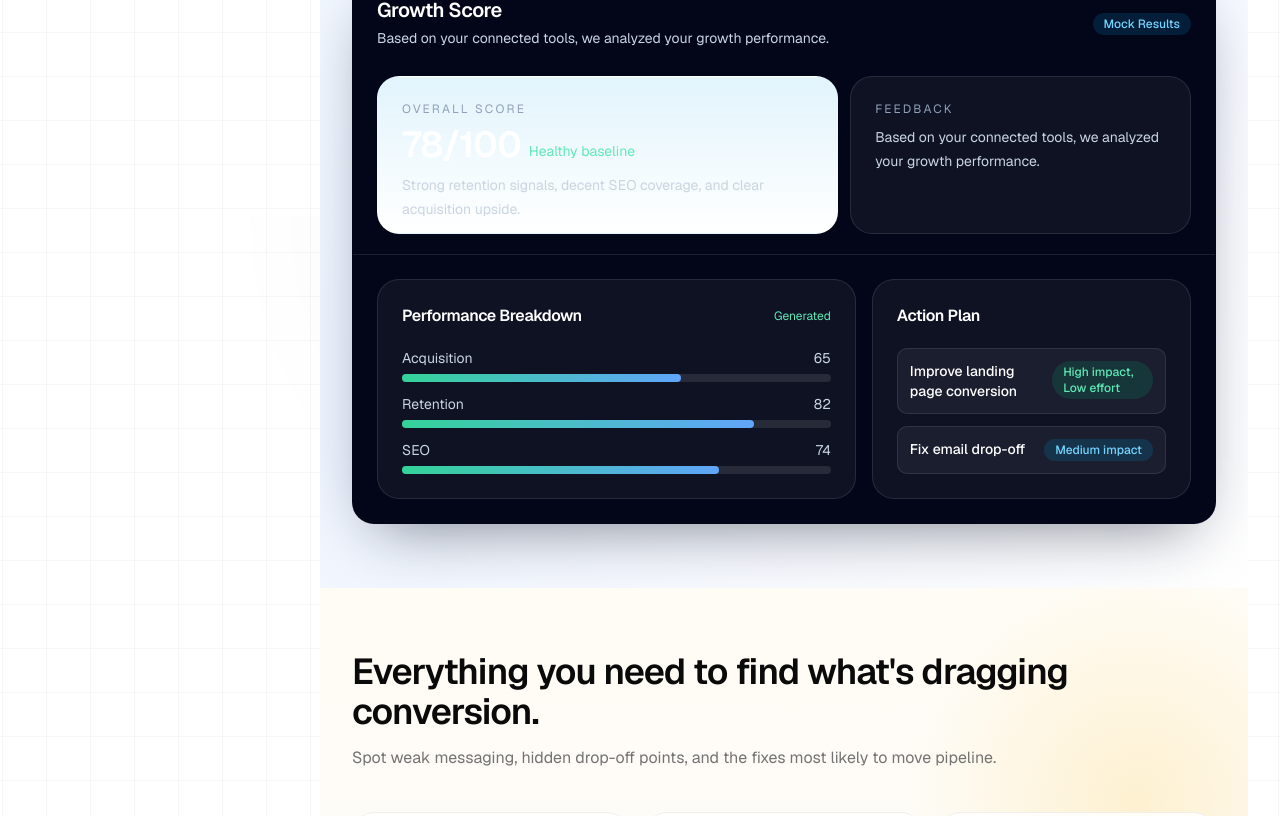
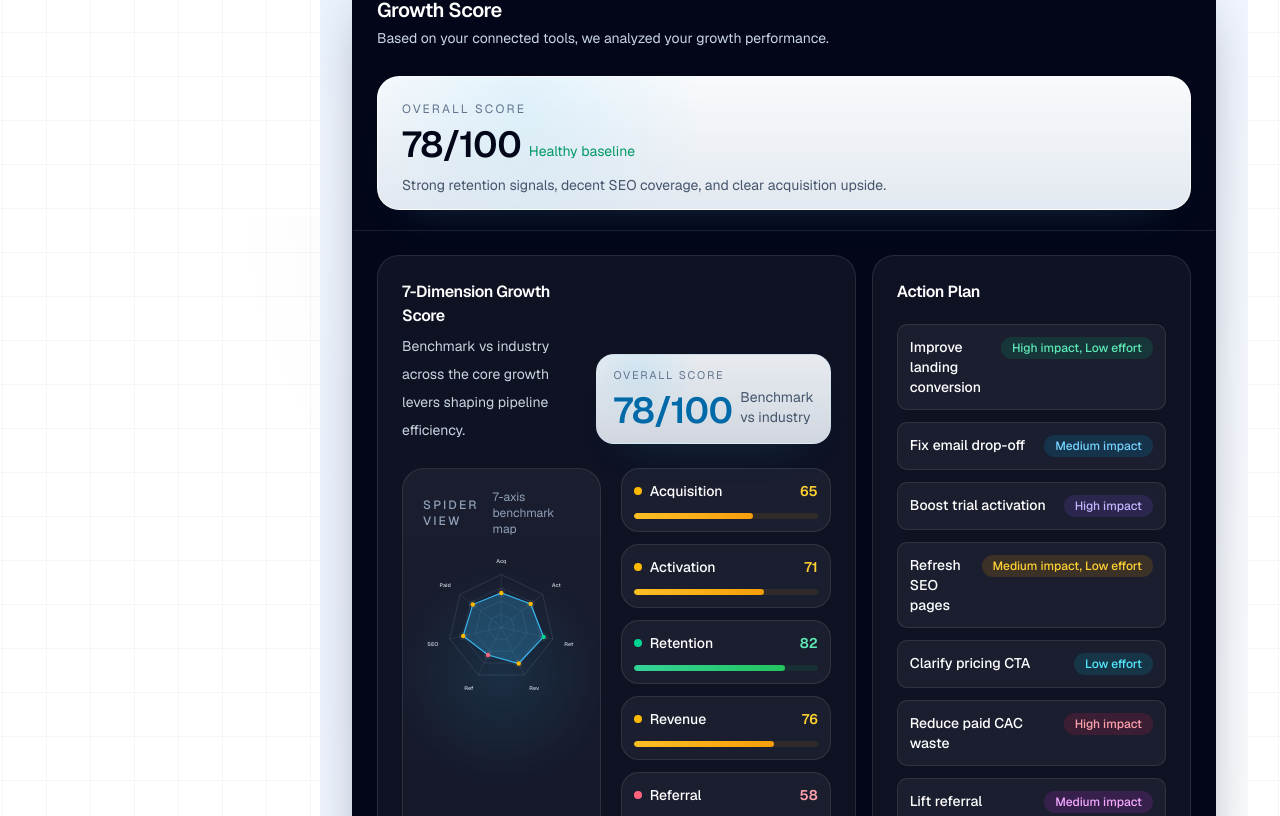
Before and after one commit to NareSakhoyan/growthpulse-ai, a Next.js app: page / in a window 1280 px wide. Shown: the part 584-1400 px from the top of the page. Built offline with nearby package versions, Linux system fonts and the light colour scheme.

Commit message:
add growth score spider chart and expand mock dashboard actions

```diff
--- /dev/null
+++ b/components/landing/growth-score-card.tsx
@@ -0,0 +1,168 @@
+import { Card, CardContent, CardDescription, CardHeader, CardTitle } from '@/components/ui/card';
+
+import { getScoreTone, ScoreItem } from '@/components/landing/score-item';
+
+const scoreItems = [
+  { label: 'Acquisition', shortLabel: 'Acq', score: 65 },
+  { label: 'Activation', shortLabel: 'Act', score: 71 },
+  { label: 'Retention', shortLabel: 'Ret', score: 82 },
+  { label: 'Revenue', shortLabel: 'Rev', score: 76 },
+  { label: 'Referral', shortLabel: 'Ref', score: 58 },
+  { label: 'SEO Health', shortLabel: 'SEO', score: 74 },
+  { label: 'Paid Media Efficiency', shortLabel: 'Paid', score: 69 },
+] as const;
+
+const RADAR_LEVELS = [0.25, 0.5, 0.75, 1];
+const RADAR_SIZE = 320;
+const RADAR_CENTER = RADAR_SIZE / 2;
+const RADAR_RADIUS = 108;
+
+function getRadarPoint(angle: number, radius: number): { x: number; y: number } {
+  return {
+    x: RADAR_CENTER + Math.cos(angle) * radius,
+    y: RADAR_CENTER + Math.sin(angle) * radius,
+  };
+}
+
+function toPointString(points: readonly { x: number; y: number }[]): string {
+  return points.map((point) => `${point.x},${point.y}`).join(' ');
+}
+
+export function GrowthScoreCard(): React.JSX.Element {
+  const axisAngles = scoreItems.map(
+    (_, index) => (Math.PI * 2 * index) / scoreItems.length - Math.PI / 2,
+  );
+
+  const gridPolygons = RADAR_LEVELS.map((level) =>
+    toPointString(axisAngles.map((angle) => getRadarPoint(angle, RADAR_RADIUS * level))),
+  );
+
+  const dataPolygon = toPointString(
+    scoreItems.map((item, index) =>
+      getRadarPoint(axisAngles[index], (RADAR_RADIUS * item.score) / 100),
+    ),
+  );
+
+  return (
+    <Card className='border-white/10 bg-white/5 text-white shadow-none'>
+      <CardHeader className='space-y-4'>
+        <div className='flex flex-col gap-4 lg:flex-row lg:items-end lg:justify-between'>
+          <div className='space-y-2'>
+            <div className='space-y-1'>
+              <CardTitle className='text-base'>7-Dimension Growth Score</CardTitle>
+              <CardDescription className='text-slate-300'>
+                Benchmark vs industry across the core growth levers shaping pipeline efficiency.
+              </CardDescription>
+            </div>
+          </div>
+          <div className='rounded-2xl border border-sky-200/25 bg-[radial-gradient(circle_at_18%_18%,rgba(125,211,252,0.2),transparent_28%),linear-gradient(180deg,rgba(241,245,249,0.96),rgba(226,232,240,0.92))] px-4 py-3 shadow-[0_22px_48px_-32px_rgba(56,189,248,0.26)]'>
+            <p className='text-[11px] tracking-[0.16em] text-slate-500 uppercase'>Overall Score</p>
+            <div className='mt-1 flex items-end gap-2'>
+              <p className='text-4xl font-semibold tracking-tight text-sky-700'>78/100</p>
+              <span className='pb-1 text-sm text-slate-600'>Benchmark vs industry</span>
+            </div>
+          </div>
+        </div>
+      </CardHeader>
+
+      <CardContent className='grid gap-5 lg:grid-cols-[1.05fr_0.95fr]'>
+        <div className='rounded-3xl border border-white/10 bg-[radial-gradient(circle_at_50%_40%,rgba(56,189,248,0.12),transparent_34%),linear-gradient(180deg,rgba(255,255,255,0.05),rgba(255,255,255,0.02))] p-4 sm:p-5'>
+          <div className='mb-3 flex items-center justify-between'>
+            <p className='text-xs font-medium tracking-[0.18em] text-slate-400 uppercase'>
+              Spider View
+            </p>
+            <p className='text-xs text-slate-400'>7-axis benchmark map</p>
+          </div>
+          <svg
+            viewBox={`0 0 ${RADAR_SIZE} ${RADAR_SIZE}`}
+            className='mx-auto block w-full max-w-[24rem]'
+            aria-label='7-dimension growth score spider chart'
+            role='img'
+          >
+            {gridPolygons.map((polygon, index) => (
+              <polygon
+                key={polygon}
+                points={polygon}
+                fill='none'
+                stroke='rgba(148,163,184,0.26)'
+                strokeWidth={index === gridPolygons.length - 1 ? 1.4 : 1.1}
+              />
+            ))}
+
+            {axisAngles.map((angle) => {
+              const point = getRadarPoint(angle, RADAR_RADIUS);
+
+              return (
+                <line
+                  key={angle}
+                  x1={RADAR_CENTER}
+                  y1={RADAR_CENTER}
+                  x2={point.x}
+                  y2={point.y}
+                  stroke='rgba(148,163,184,0.22)'
+                  strokeWidth='1.1'
+                />
+              );
+            })}
+
+            <polygon
+              points={dataPolygon}
+              fill='rgba(56,189,248,0.24)'
+              stroke='rgba(56,189,248,0.95)'
+              strokeWidth='2.4'
+            />
+
+            {scoreItems.map((item, index) => {
+              const point = getRadarPoint(axisAngles[index], (RADAR_RADIUS * item.score) / 100);
+              const labelPoint = getRadarPoint(axisAngles[index], RADAR_RADIUS + 24);
+              const tone = getScoreTone(item.score);
+
+              return (
+                <g key={item.label}>
+                  <circle cx={point.x} cy={point.y} r='4.5' className={tone.dotClassName} />
+                  <circle
+                    cx={point.x}
+                    cy={point.y}
+                    r='7.5'
+                    fill='none'
+                    stroke='rgba(255,255,255,0.18)'
+                    strokeWidth='1'
+                  />
+                  <text
+                    x={labelPoint.x}
+                    y={labelPoint.y}
+                    fill='rgba(203,213,225,0.9)'
+                    fontSize='11'
+                    fontWeight='600'
+                    textAnchor={
+                      Math.abs(labelPoint.x - RADAR_CENTER) < 16
+                        ? 'middle'
+                        : labelPoint.x > RADAR_CENTER
+                          ? 'start'
+                          : 'end'
+                    }
+                    dominantBaseline={
+                      Math.abs(labelPoint.y - RADAR_CENTER) < 16
+                        ? 'middle'
+                        : labelPoint.y > RADAR_CENTER
+                          ? 'hanging'
+                          : 'auto'
+                    }
+                  >
+                    {item.shortLabel}
+                  </text>
+                </g>
+              );
+            })}
+          </svg>
+        </div>
+
+        <div className='space-y-3'>
+          {scoreItems.map((item) => (
+            <ScoreItem key={item.label} label={item.label} score={item.score} />
+          ))}
+        </div>
+      </CardContent>
+    </Card>
+  );
+}
--- a/components/landing/overview-dashboard-preview.tsx
+++ b/components/landing/overview-dashboard-preview.tsx
@@ -1,15 +1,10 @@
+import { GrowthScoreCard } from '@/components/landing/growth-score-card';
 import { Badge } from '@/components/ui/badge';
 import { Card, CardContent, CardDescription, CardHeader, CardTitle } from '@/components/ui/card';
 
-const metrics = [
-  { label: 'Acquisition', value: 65, width: '65%' },
-  { label: 'Retention', value: 82, width: '82%' },
-  { label: 'SEO', value: 74, width: '74%' },
-] as const;
-
 const actionPlan = [
   {
-    title: 'Improve landing page conversion',
+    title: 'Improve landing conversion',
     meta: 'High impact, Low effort',
     accentClassName: 'bg-emerald-500/15 text-emerald-300',
   },
@@ -17,6 +12,31 @@ const actionPlan = [
     title: 'Fix email drop-off',
     meta: 'Medium impact',
     accentClassName: 'bg-sky-500/15 text-sky-300',
+  },
+  {
+    title: 'Boost trial activation',
+    meta: 'High impact',
+    accentClassName: 'bg-violet-500/15 text-violet-300',
+  },
+  {
+    title: 'Refresh SEO pages',
+    meta: 'Medium impact, Low effort',
+    accentClassName: 'bg-amber-500/15 text-amber-300',
+  },
+  {
+    title: 'Clarify pricing CTA',
+    meta: 'Low effort',
+    accentClassName: 'bg-cyan-500/15 text-cyan-300',
+  },
+  {
+    title: 'Reduce paid CAC waste',
+    meta: 'High impact',
+    accentClassName: 'bg-rose-500/15 text-rose-300',
+  },
+  {
+    title: 'Lift referral prompts',
+    meta: 'Medium impact',
+    accentClassName: 'bg-fuchsia-500/15 text-fuchsia-300',
   },
 ] as const;
 
@@ -34,27 +54,18 @@ export function OverviewDashboardPreview(): React.JSX.Element {
               Based on your connected tools, we analyzed your growth performance.
             </CardDescription>
           </div>
-          <Badge className='border-transparent bg-sky-500/15 text-sky-300'>Mock Results</Badge>
         </div>
 
-        <div className='grid gap-3 lg:grid-cols-[1.15fr_0.85fr]'>
-          <Card className='border-white/10 bg-[linear-gradient(180deg,rgba(14,165,233,0.12),rgba(255,255,255,0.04))] text-white shadow-none'>
+        <div>
+          <Card className='border-white/80 bg-[radial-gradient(circle_at_18%_20%,rgba(125,211,252,0.18),transparent_26%),linear-gradient(180deg,rgba(248,250,252,0.98),rgba(226,232,240,0.96))] text-slate-950 shadow-[0_22px_48px_-34px_rgba(125,211,252,0.28)]'>
             <CardHeader className='gap-2 pb-3'>
-              <p className='text-xs uppercase tracking-[0.18em] text-slate-400'>Overall Score</p>
+              <p className='text-xs uppercase tracking-[0.18em] text-slate-500'>Overall Score</p>
               <div className='flex items-end gap-2'>
-                <p className='text-4xl font-semibold tracking-tight'>78/100</p>
-                <span className='pb-1 text-sm text-emerald-300'>Healthy baseline</span>
+                <p className='text-4xl font-semibold tracking-tight text-slate-950'>78/100</p>
+                <span className='pb-1 text-sm text-emerald-600'>Healthy baseline</span>
               </div>
-              <p className='text-sm leading-6 text-slate-300'>
+              <p className='text-sm leading-6 text-slate-600'>
                 Strong retention signals, decent SEO coverage, and clear acquisition upside.
-              </p>
-            </CardHeader>
-          </Card>
-          <Card className='border-white/10 bg-white/5 text-white shadow-none'>
-            <CardHeader className='gap-2 pb-3'>
-              <p className='text-xs uppercase tracking-[0.18em] text-slate-400'>Feedback</p>
-              <p className='text-sm leading-6 text-slate-300'>
-                Based on your connected tools, we analyzed your growth performance.
               </p>
             </CardHeader>
           </Card>
@@ -62,30 +73,7 @@ export function OverviewDashboardPreview(): React.JSX.Element {
       </CardHeader>
 
       <CardContent className='grid gap-4 p-5 sm:p-6 lg:grid-cols-[1.2fr_0.8fr]'>
-        <Card className='border-white/10 bg-white/5 text-white shadow-none'>
-          <CardHeader className='space-y-3'>
-            <div className='flex items-center justify-between'>
-              <CardTitle className='text-base'>Performance Breakdown</CardTitle>
-              <span className='text-xs text-emerald-300'>Generated</span>
-            </div>
-            <div className='space-y-3'>
-              {metrics.map((item) => (
-                <div key={item.label} className='space-y-1.5'>
-                  <div className='flex items-center justify-between text-sm text-slate-300'>
-                    <span>{item.label}</span>
-                    <span>{item.value}</span>
-                  </div>
-                  <div className='h-2 rounded-full bg-white/10'>
-                    <div
-                      className='h-2 rounded-full bg-[linear-gradient(90deg,#34d399,#60a5fa)]'
-                      style={{ width: item.width }}
-                    />
-                  </div>
-                </div>
-              ))}
-            </div>
-          </CardHeader>
-        </Card>
+        <GrowthScoreCard />
 
         <Card className='border-white/10 bg-white/5 text-white shadow-none'>
           <CardHeader className='space-y-3'>
@@ -98,7 +86,9 @@ export function OverviewDashboardPreview(): React.JSX.Element {
                 >
                   <div className='flex items-start justify-between gap-3'>
                     <p className='font-medium text-white'>{item.title}</p>
-                    <Badge className={`border-transparent ${item.accentClassName}`}>
+                    <Badge
+                      className={`shrink-0 whitespace-nowrap border-transparent ${item.accentClassName}`}
+                    >
                       {item.meta}
                     </Badge>
                   </div>
--- /dev/null
+++ b/components/landing/score-item.tsx
@@ -0,0 +1,61 @@
+import { cn } from '@/lib/utils';
+
+type ScoreItemProps = {
+  label: string;
+  score: number;
+};
+
+export function getScoreTone(score: number): {
+  barClassName: string;
+  scoreClassName: string;
+  trackClassName: string;
+  dotClassName: string;
+} {
+  if (score >= 80) {
+    return {
+      barClassName: 'bg-[linear-gradient(90deg,#34d399,#22c55e)]',
+      scoreClassName: 'text-emerald-300',
+      trackClassName: 'bg-emerald-500/10',
+      dotClassName: 'bg-emerald-400 fill-emerald-400',
+    };
+  }
+
+  if (score >= 60) {
+    return {
+      barClassName: 'bg-[linear-gradient(90deg,#fbbf24,#f59e0b)]',
+      scoreClassName: 'text-amber-300',
+      trackClassName: 'bg-amber-500/10',
+      dotClassName: 'bg-amber-400 fill-amber-400',
+    };
+  }
+
+  return {
+    barClassName: 'bg-[linear-gradient(90deg,#fb7185,#ef4444)]',
+    scoreClassName: 'text-rose-300',
+    trackClassName: 'bg-rose-500/10',
+    dotClassName: 'bg-rose-400 fill-rose-400',
+  };
+}
+
+export function ScoreItem({ label, score }: ScoreItemProps): React.JSX.Element {
+  const tone = getScoreTone(score);
+
+  return (
+    <div className='rounded-2xl border border-white/10 bg-white/5 p-3'>
+      <div className='flex items-center justify-between gap-3'>
+        <div className='flex min-w-0 items-center gap-2'>
+          <span className={cn('size-2 rounded-full', tone.dotClassName)} />
+          <p className='truncate text-sm font-medium text-white'>{label}</p>
+        </div>
+        <span className={cn('text-sm font-semibold', tone.scoreClassName)}>{score}</span>
+      </div>
+
+      <div className={cn('mt-3 h-1.5 overflow-hidden rounded-full', tone.trackClassName)}>
+        <div
+          className={cn('h-full rounded-full transition-[width]', tone.barClassName)}
+          style={{ width: `${score}%` }}
+        />
+      </div>
+    </div>
+  );
+}
```
